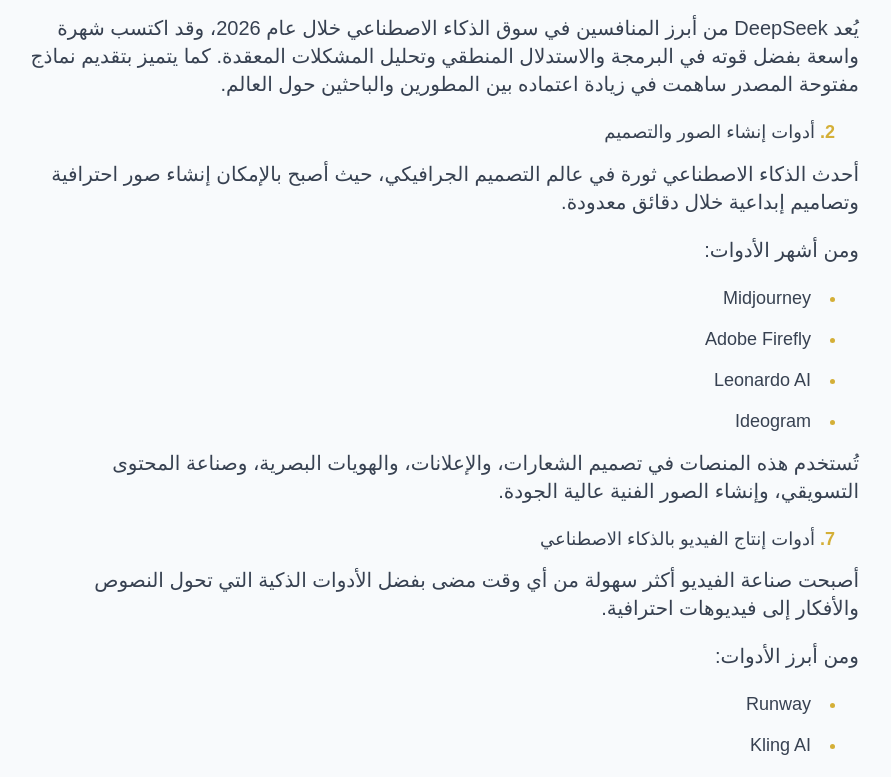
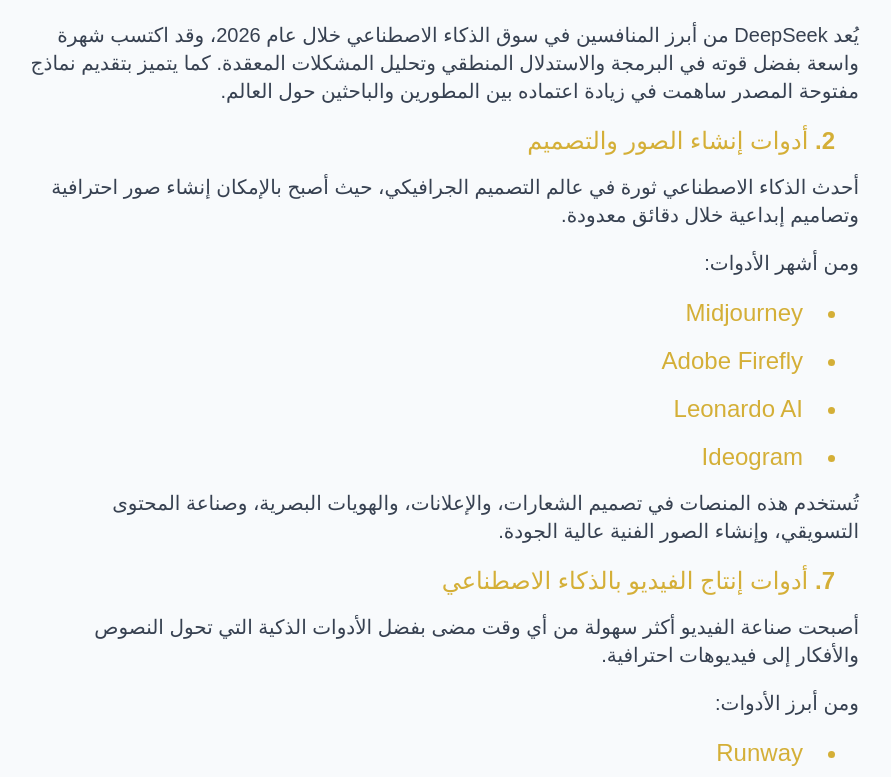
Before and after one commit to salahalbzali/salah-plus, a Next.js app: page /blog/ai-tools-2026 in a window 1280 px wide. Shown: the part 1514-2291 px from the top of the page, without its empty margins (197-1088 px from the left). Built offline with nearby package versions, Linux system fonts and the light colour scheme.

Commit message:
Update page.tsx

```diff
--- a/app/blog/[id]/page.tsx
+++ b/app/blog/[id]/page.tsx
@@ -84,18 +84,18 @@ export default function ArticlePage({ params }: { params: { id: string } }) {
           {/* محتوى المقال بتنسيق احترافي */}
           <div className="max-w-none mb-12">
             {article.content.split('\n').map((paragraph, i) => {
-              // العنوان الرئيسي - ذهبي كبير
+              // العنوان الرئيسي - أصغر
               if (paragraph.startsWith('## ')) {
                 return (
-                  <h2 key={i} className="text-2xl sm:text-3xl font-black mt-10 mb-5 text-gold border-r-4 border-gold pr-4">
+                  <h2 key={i} className="text-xl sm:text-2xl font-black mt-8 mb-4 text-gold border-r-4 border-gold pr-4">
                     {paragraph.replace('## ', '')}
                   </h2>
                 );
               }
-              // العنوان الفرعي - ذهبي
+              // العنوان الفرعي - أصغر
               if (paragraph.startsWith('### ')) {
                 return (
-                  <h3 key={i} className="text-xl sm:text-2xl font-bold mt-8 mb-4 text-gold/90">
+                  <h3 key={i} className="text-lg sm:text-xl font-bold mt-6 mb-3 text-gold/90">
                     {paragraph.replace('### ', '')}
                   </h3>
                 );
@@ -110,23 +110,23 @@ export default function ArticlePage({ params }: { params: { id: string } }) {
                   </blockquote>
                 );
               }
-              // القوائم المرقمة - علامة ذهبية
+              // القوائم المرقمة - ذهبية اللون وحجم أكبر
               if (paragraph.match(/^\d\./)) {
                 return (
-                  <li key={i} className="mr-6 mb-3 text-lg text-gray-700 dark:text-gray-300 list-decimal marker:text-gold marker:font-bold leading-relaxed">
+                  <li key={i} className="mr-6 mb-4 text-xl sm:text-2xl text-gold dark:text-gold list-decimal marker:text-gold marker:font-bold leading-relaxed">
                     {paragraph.replace(/^\d\.\s*/, '')}
                   </li>
                 );
               }
-              // القوائم النقطية - نقطة ذهبية
+              // القوائم النقطية - ذهبية اللون وحجم أكبر
               if (paragraph.startsWith('- ')) {
                 return (
-                  <li key={i} className="mr-6 mb-3 text-lg text-gray-700 dark:text-gray-300 list-disc marker:text-gold leading-relaxed">
+                  <li key={i} className="mr-6 mb-4 text-xl sm:text-2xl text-gold dark:text-gold list-disc marker:text-gold leading-relaxed">
                     {paragraph.replace('- ', '')}
                   </li>
                 );
               }
-              // نص عادي - حجم أكبر
+              // نص عادي
               if (paragraph.trim()) {
                 return (
                   <p key={i} className="text-lg sm:text-xl text-gray-700 dark:text-gray-300 leading-loose mb-5">
```
